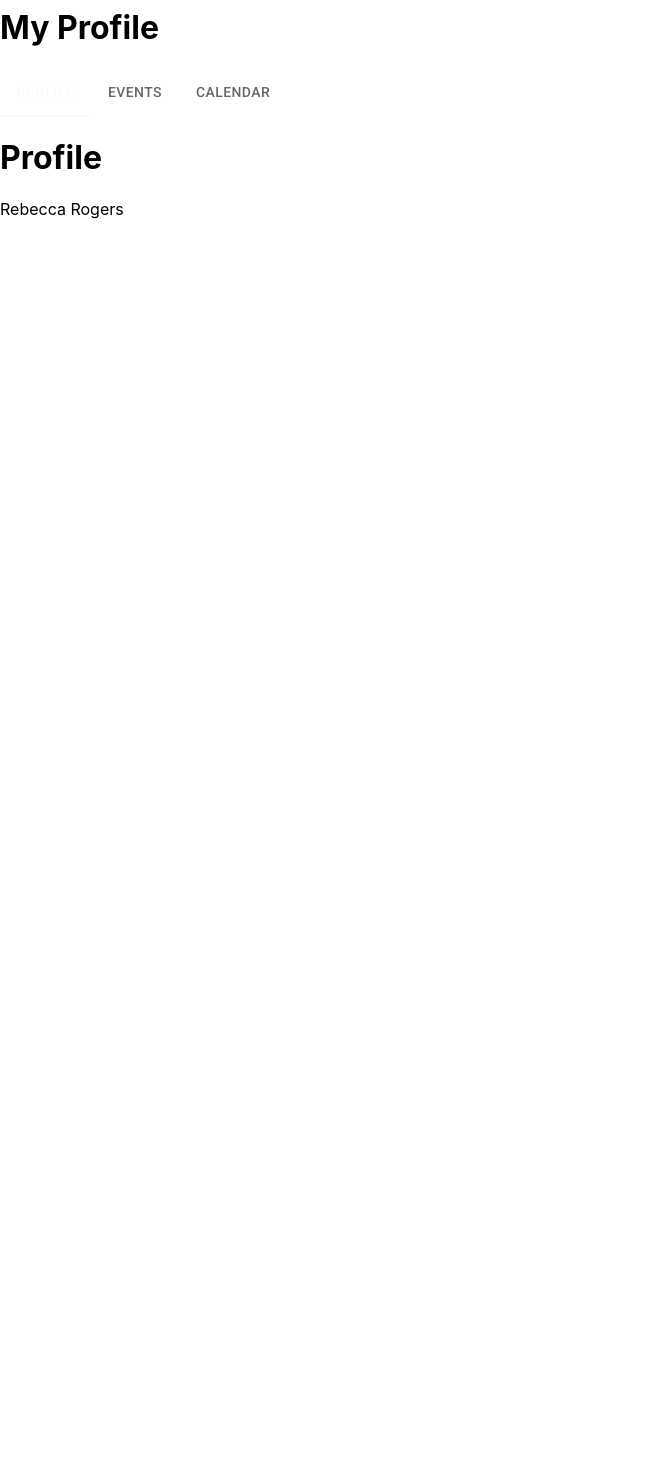
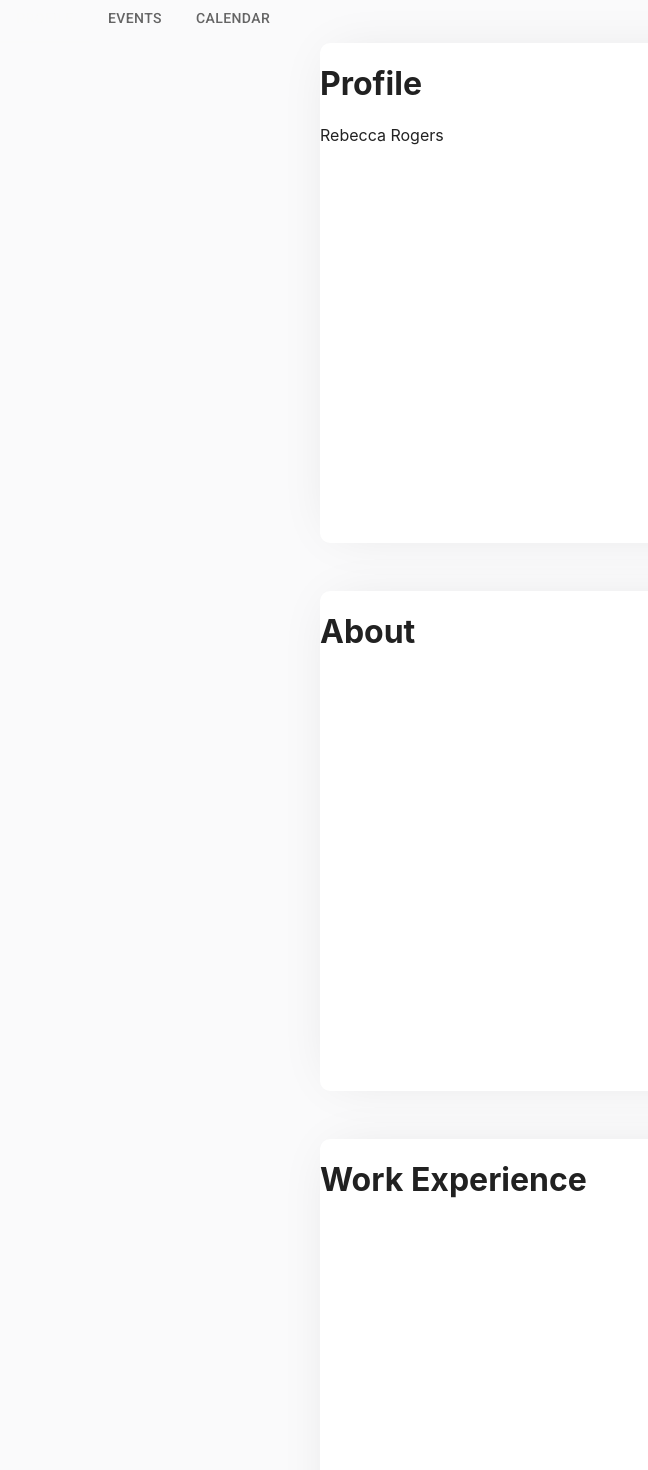
Before and after one commit to mikeriepe/tassel-ucsc, a React (Create React App) app in the folder client/: page /myprofile in a window 1280 px wide. Shown: the part 160-1630 px from the top of the page, without its empty margins (0-648 px from the left). Before the commit the page ends 800 px from the top, so only its background shows below. Built offline with nearby package versions, Linux system fonts and the light colour scheme.

Commit message:
Added components and some reformatting

```diff
--- a/client/src/app/App.js
+++ b/client/src/app/App.js
@@ -9,7 +9,6 @@ import GetStarted from './pages/GetStarted';
 import Login from './pages/Login';
 import MyProfile from './pages/MyProfile';
 import Browse from './pages/Browse';
-
 /**
  * returns basic routes and navbar of app
  * @return {HTML} App component
--- a/client/src/app/components/NavBar.js
+++ b/client/src/app/components/NavBar.js
@@ -168,7 +168,13 @@ export default function NavBar({loggedIn, setLoggedIn}) {
   // FULL NAVBAR
   return (
     <Box sx={{flexGrow: 1}}>
-      <AppBar position="static">
+      <AppBar
+        position="static"
+        sx={{
+          background: 'white',
+          borderBottom: '0.5px solid #D1D1D1',
+          boxShadow: '0',
+        }}>
         <Toolbar>
           <img className='logo' src={logo}></img>
           <Box sx={{flexGrow: 1}} />
--- a/client/src/app/components/Profile.js
+++ b/client/src/app/components/Profile.js
@@ -1,13 +1,29 @@
 import * as React from 'react';
+import ProfileHeader from '../components/ProfileHeader';
+import ProfileAbout from '../components/ProfileAbout';
+import ProfileWork from '../components/ProfileWork';
+import ProfileVolunteer from '../components/ProfileVolunteer';
+
 /**
- * creates Profile
- * @return {HTML} Profile component
+ * creates Calendar
+ * @return {HTML} Calendar component
  */
 export default function Profile() {
+  const exampleData = 'Rebecca Rogers';
+
   return (
-    <div className='Profile'>
-      <h1>Profile</h1>
-      <p>Rebecca Rogers</p>
+    <div
+      className='profile-container'
+      style={{
+        display: 'flex',
+        flexDirection: 'column',
+        alignItems: 'center',
+      }}
+    >
+      <ProfileHeader data={exampleData} />
+      <ProfileAbout />
+      <ProfileWork />
+      <ProfileVolunteer />
     </div>
   );
 }
--- /dev/null
+++ b/client/src/app/components/ProfileAbout.js
@@ -0,0 +1,24 @@
+import * as React from 'react';
+import Paper from '@mui/material/Paper';
+
+/**
+ * creates Profile
+ * @return {HTML} Profile component
+ */
+export default function ProfileAbout({data}) {
+  return (
+    <Paper
+      className='profile-header'
+      elevation={3}
+      sx={{
+        marginBottom: '3rem',
+        width: '50vw',
+        height: '500px',
+        boxShadow: '0px 0px 50px -14px rgba(0, 0, 0, 0.1)',
+        borderRadius: '10px',
+      }}
+    >
+      <h1>About</h1>
+    </Paper>
+  );
+}
--- /dev/null
+++ b/client/src/app/components/ProfileHeader.js
@@ -0,0 +1,25 @@
+import * as React from 'react';
+import Paper from '@mui/material/Paper';
+
+/**
+ * creates Profile
+ * @return {HTML} Profile component
+ */
+export default function ProfileHeader({data}) {
+  return (
+    <Paper
+      className='profile-header'
+      elevation={3}
+      sx={{
+        marginBottom: '3rem',
+        width: '50vw',
+        height: '500px',
+        boxShadow: '0px 0px 50px -14px rgba(0, 0, 0, 0.1)',
+        borderRadius: '10px',
+      }}
+    >
+      <h1>Profile</h1>
+      <p>{data}</p>
+    </Paper>
+  );
+}
--- /dev/null
+++ b/client/src/app/components/ProfileVolunteer.js
@@ -0,0 +1,24 @@
+import * as React from 'react';
+import Paper from '@mui/material/Paper';
+
+/**
+ * creates Profile
+ * @return {HTML} Profile component
+ */
+export default function ProfileVolunteer({data}) {
+  return (
+    <Paper
+      className='profile-header'
+      elevation={3}
+      sx={{
+        marginBottom: '3rem',
+        width: '50vw',
+        height: '500px',
+        boxShadow: '0px 0px 50px -14px rgba(0, 0, 0, 0.1)',
+        borderRadius: '10px',
+      }}
+    >
+      <h1>Volunteer Experience</h1>
+    </Paper>
+  );
+}
--- /dev/null
+++ b/client/src/app/components/ProfileWork.js
@@ -0,0 +1,24 @@
+import * as React from 'react';
+import Paper from '@mui/material/Paper';
+
+/**
+ * creates Profile
+ * @return {HTML} Profile component
+ */
+export default function ProfileWork({data}) {
+  return (
+    <Paper
+      className='profile-header'
+      elevation={3}
+      sx={{
+        marginBottom: '3rem',
+        width: '50vw',
+        height: '500px',
+        boxShadow: '0px 0px 50px -14px rgba(0, 0, 0, 0.1)',
+        borderRadius: '10px',
+      }}
+    >
+      <h1>Work Experience</h1>
+    </Paper>
+  );
+}
--- a/client/src/app/pages/MyProfile.js
+++ b/client/src/app/pages/MyProfile.js
@@ -1,6 +1,6 @@
 import * as React from 'react';
-import '../stylesheets/MyProfile.css';
 import TabBar from '../components/TabBar';
+
 /**
  * creates the profile page
  * @return {HTML} my profile page
--- a/client/src/app/stylesheets/App.css
+++ b/client/src/app/stylesheets/App.css
@@ -2,3 +2,9 @@ a, a:hover, a:focus, a:active {
     text-decoration: none;
     color:inherit;
 }
+
+html,
+body,
+#root {
+  background: #FAFAFB;
+}
--- a/client/src/app/stylesheets/MyProfile.css
+++ b/client/src/app/stylesheets/MyProfile.css
@@ -1,3 +1,3 @@
-.MyProfile {
+.profile-tab{
     padding-top: 75px;
 }
```
